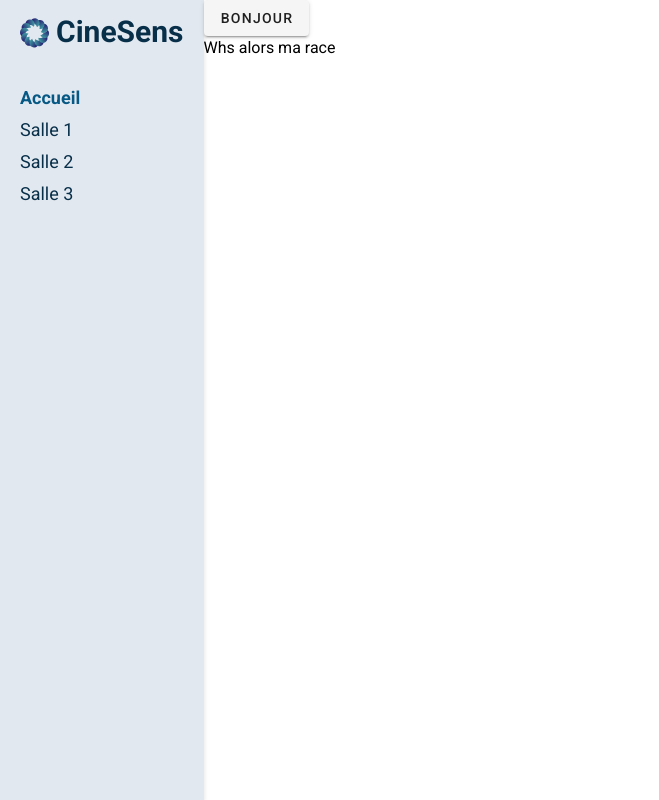
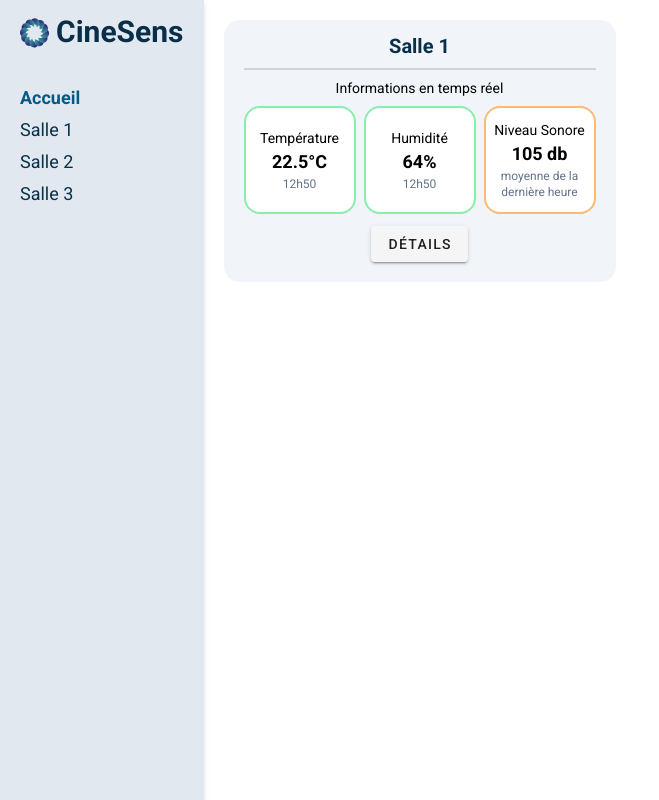
Before and after one commit to lgmb10/iot_cinema, a Nuxt app in the folder front/: page / in a window 1280 px wide. Shown: the whole page, without its empty margins (0-659 px from the left). Built offline with nearby package versions, Linux system fonts and the light colour scheme; no server answers.

Commit message:
feat : start interface

```diff
--- /dev/null
+++ b/front/components/MovieRoomOverview.vue
@@ -0,0 +1,39 @@
+<template>
+  <div class="w-fit flex flex-col justify-center items-center bg-slate-100 px-5 pt-3 pb-5 inline-block rounded-2xl">
+    <h2 class="text-xl font-semibold text-sky-950 border-b-2 border-slate-300 w-full text-center pb-2">Salle 1</h2>
+    <p class="text-sm py-2">Informations en temps réel</p>
+    <div class="flex gap-2 pb-3">
+      <div class="relative w-28 bg-white rounded-2xl px-2 py-3 flex flex-col justify-center items-center border-green-300 border-2">
+        <p class="text-sm">Température</p>
+        <p class="font-bold text-lg">22.5°C</p>
+        <span class="display-block text-xs text-slate-500">12h50</span>
+
+      </div>
+      <div class="w-28 bg-white rounded-2xl px-2 py-3 flex flex-col justify-center items-center border-green-300 border-2">
+        <p class="text-sm">Humidité</p>
+        <p class="font-bold text-lg">64%</p>
+        <span class="display-block text-xs text-slate-500">12h50</span>
+      </div>
+      <div class="text-center w-28 bg-white rounded-2xl px-2 py-3 flex flex-col justify-center items-center border-orange-300 border-2">
+        <p class="text-sm">Niveau Sonore</p>
+        <p class="font-bold text-lg">105 db</p>
+        <span class="display-block text-xs text-slate-500">moyenne de la dernière heure</span>
+      </div>
+    </div>
+    <v-btn
+      elevation="1"
+      rounded-xl
+      to="/movieRoom/1"
+    >Détails</v-btn>
+  </div>
+</template>
+
+<script>
+export default {
+  name: "movieRoomOverview"
+}
+</script>
+
+<style scoped>
+
+</style>
--- a/front/layouts/DefaultLayout.vue
+++ b/front/layouts/DefaultLayout.vue
@@ -1,7 +1,7 @@
 <template>
   <div class="flex">
     <Navigation />
-    <Nuxt class="grow" />
+    <Nuxt class="grow p-5" />
   </div>
 </template>
 
--- a/front/pages/index.vue
+++ b/front/pages/index.vue
@@ -1,9 +1,6 @@
 <template>
   <div>
-    <v-btn
-      elevation="2"
-    >Bonjour</v-btn>
-    <p>Whs alors ma race</p>
+    <MovieRoomOverview />
     <Test></Test>
   </div>
 </template>
```
Also changed, not shown: 1 other file (tests, documents, lock files or other folders).
